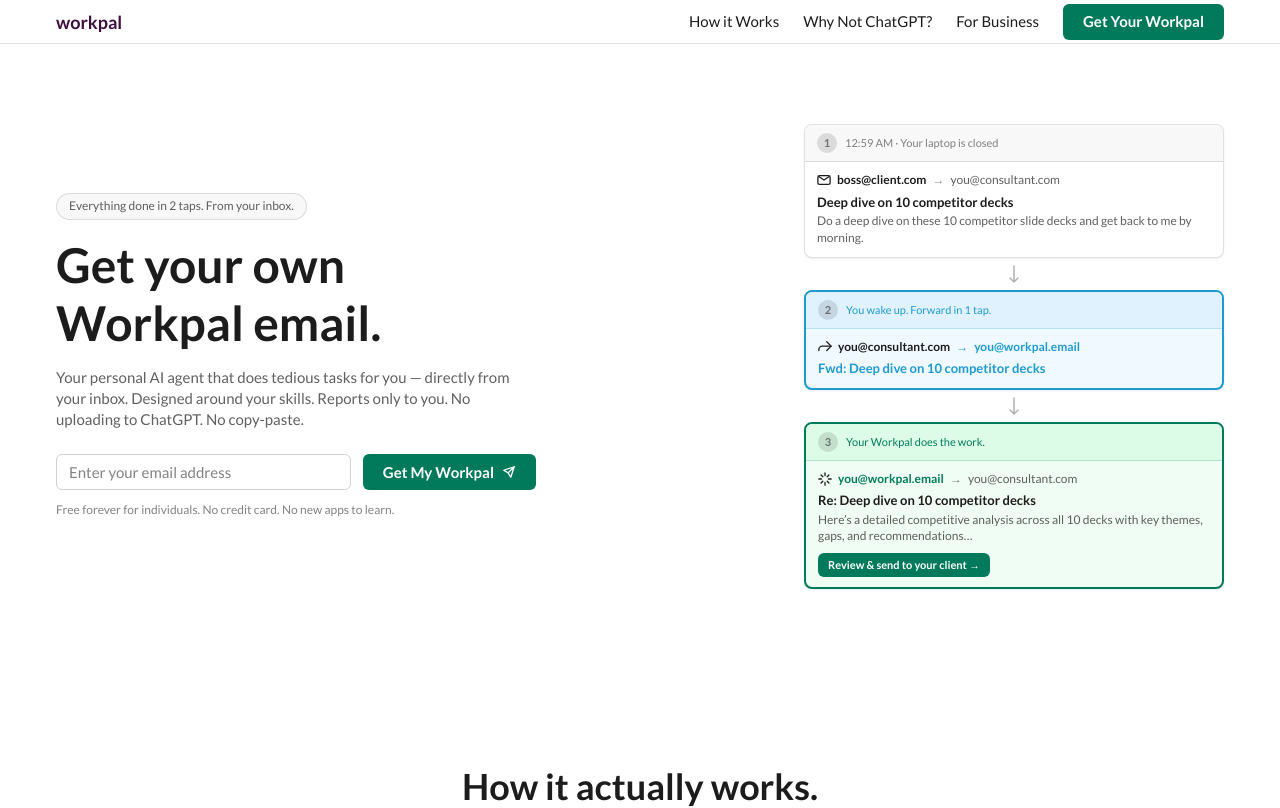
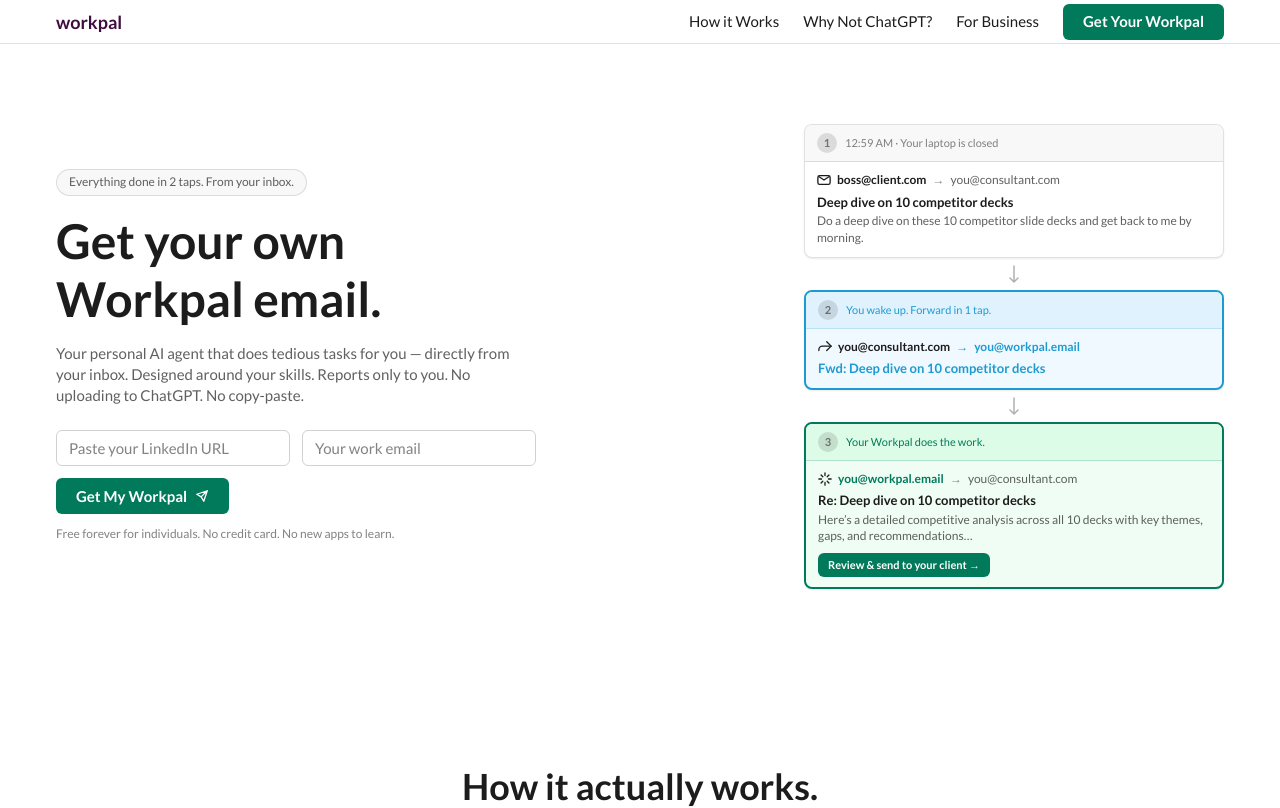
Before and after one commit to sayonsom/workpal, a Next.js app: page / in a window 1280 px wide. Shown: the top 808 px of the page. Built offline with nearby package versions, Linux system fonts and the light colour scheme.

Commit message:
feat: add LinkedIn URL + work email dual input to Hero signup form
Both fields are needed to spin up an AI agent: LinkedIn provides
skill/role context, email becomes the user's Workpal address.

Co-Authored-By: Claude Opus 4.5 <noreply@anthropic.com>

```diff
--- a/src/components/landing/Hero.tsx
+++ b/src/components/landing/Hero.tsx
@@ -140,15 +140,23 @@ export default function Hero() {
             {HERO.subtext}
           </p>
 
-          {/* Input group */}
-          <div className="mt-6 flex flex-col sm:flex-row gap-3 max-w-[480px]">
-            <input
-              type="email"
-              placeholder={HERO.inputPlaceholder}
-              aria-label={HERO.inputPlaceholder}
-              className="flex-1 h-9 px-3 rounded-[6px] border border-[var(--color-border-strong)] text-[15px] text-text-primary placeholder:text-[var(--color-text-muted)] focus:border-info focus:outline-none focus-visible:ring-2 focus-visible:ring-info focus-visible:ring-offset-2 transition-colors duration-[120ms] ease-[cubic-bezier(0.2,0,0,1)]"
-            />
-            <Button variant="primary">
+          {/* Input group — two fields + CTA */}
+          <div className="mt-6 max-w-[480px] space-y-3">
+            <div className="flex flex-col sm:flex-row gap-3">
+              <input
+                type="url"
+                placeholder={HERO.linkedInPlaceholder}
+                aria-label={HERO.linkedInPlaceholder}
+                className="flex-1 h-9 px-3 rounded-[6px] border border-[var(--color-border-strong)] text-[15px] text-text-primary placeholder:text-[var(--color-text-muted)] focus:border-info focus:outline-none focus-visible:ring-2 focus-visible:ring-info focus-visible:ring-offset-2 transition-colors duration-[120ms] ease-[cubic-bezier(0.2,0,0,1)]"
+              />
+              <input
+                type="email"
+                placeholder={HERO.emailPlaceholder}
+                aria-label={HERO.emailPlaceholder}
+                className="flex-1 h-9 px-3 rounded-[6px] border border-[var(--color-border-strong)] text-[15px] text-text-primary placeholder:text-[var(--color-text-muted)] focus:border-info focus:outline-none focus-visible:ring-2 focus-visible:ring-info focus-visible:ring-offset-2 transition-colors duration-[120ms] ease-[cubic-bezier(0.2,0,0,1)]"
+              />
+            </div>
+            <Button variant="primary" className="w-full sm:w-auto">
               {HERO.ctaLabel}
               <SendIcon className="ml-2" size={14} />
             </Button>
--- a/src/lib/constants.ts
+++ b/src/lib/constants.ts
@@ -22,7 +22,8 @@ export const HERO = {
   headlineLines: ["Get your own", "Workpal email."],
   subtext:
     "Your personal AI agent that does tedious tasks for you \u2014 directly from your inbox. Designed around your skills. Reports only to you. No uploading to ChatGPT. No copy-paste.",
-  inputPlaceholder: "Enter your email address",
+  linkedInPlaceholder: "Paste your LinkedIn URL",
+  emailPlaceholder: "Your work email",
   ctaLabel: "Get My Workpal",
   microcopy:
     "Free forever for individuals. No credit card. No new apps to learn.",
```
